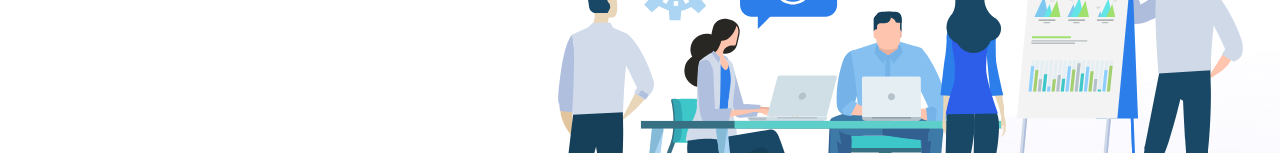
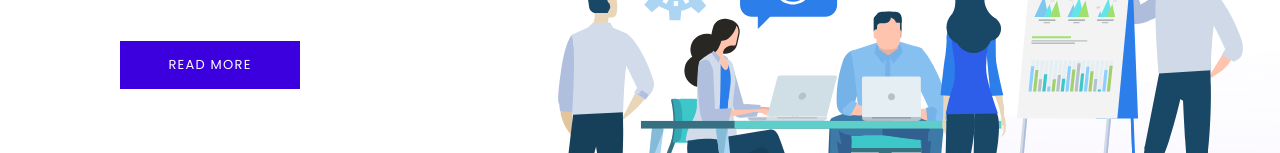
Before and after one commit to timoshenko4618/portfolio, a website: page header-33/src/index.html in a window 1280 px wide. Shown: the part 369-522 px from the top of the page. Drawn offline with nearby package versions, Linux system fonts and the light colour scheme; files that its build step writes are made by us from their sources.

Commit message:
H-33: + отдельный класс для ссылок

```diff
--- a/header-33/src/index.html
+++ b/header-33/src/index.html
@@ -18,7 +18,7 @@
                 Lorem ipsum dolor sit amet, consectetur adipiscing elit, sed do eiusmod tempor incididunt ut labore et dolore magna aliqua.
             </div>
             <div class="main__button">
-                <a href="#" class="main__link-read-more">
+                <a href="#" class="link__read-more">
                     Read more
                 </a>
             </div>
--- a/header-33/src/styles/index.scss
+++ b/header-33/src/styles/index.scss
@@ -1,2 +1,3 @@
 @import "global";
 @import "main";
+@import "link";
--- /dev/null
+++ b/header-33/src/styles/link.scss
@@ -0,0 +1,8 @@
+.link__read-more {
+    font-size: 13px;
+    line-height: 16px;
+    letter-spacing: 1.25px;
+    text-transform: uppercase;
+    color: #FFFFFF;
+    text-decoration: none;
+}
--- a/header-33/src/styles/main.scss
+++ b/header-33/src/styles/main.scss
@@ -33,10 +33,9 @@
         color: rgba(0, 0, 0, 0.6);
     }
 
-    &__btton{
+    &__button{
         width: 180px;
         height: 48px;
-        margin: 0 120px ;
         background: #3B00DD;
         padding: 10px;
         text-align: center;
```
Also changed, not shown: 1 other file.
